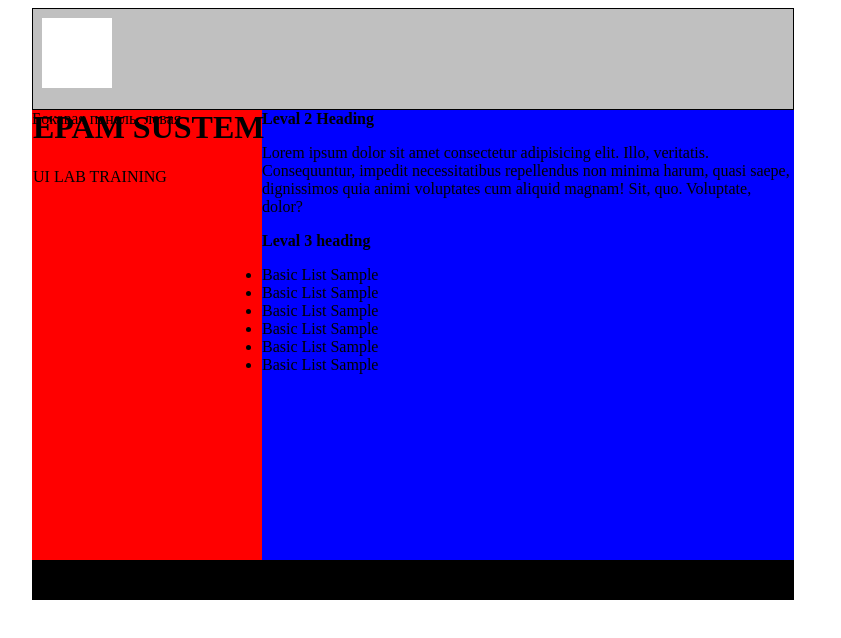
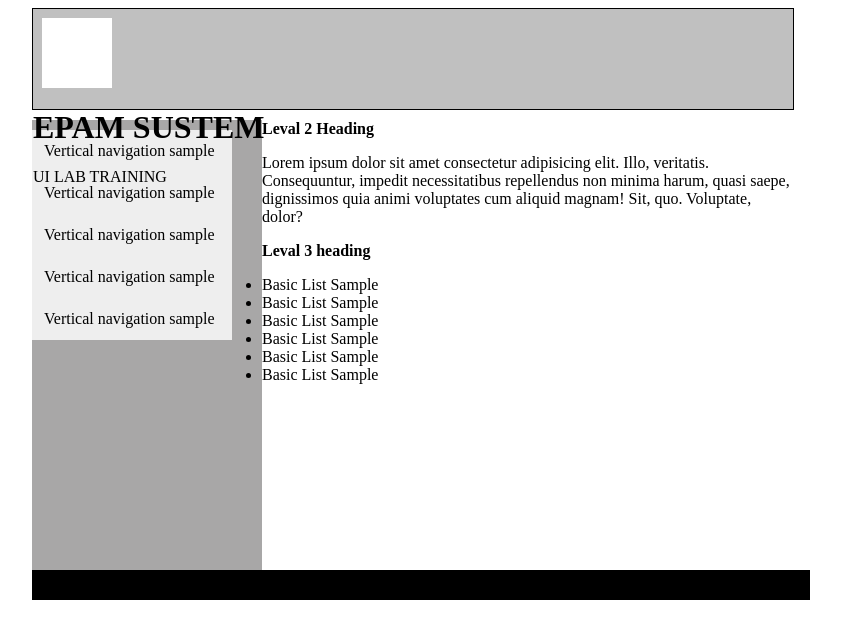
Before and after one commit to DarthVader94/LVL1, a plain HTML site: page index.html in a window 1280 px wide. Shown: the whole page, without its empty margins (23-864 px from the left). Drawn offline with Linux system fonts and the light colour scheme.

Commit message:
текст шапки сместился вниз и бокавая панель не могу ее отлепить от краёв ну и контент

```diff
--- a/css/style.css
+++ b/css/style.css
@@ -11,6 +11,7 @@ body {
    height: 100px;
    width: 760px;
    background-color: silver;
+   margin-bottom: 10px;
 
 }
 
@@ -22,24 +23,44 @@ body {
    margin:9px;
 }
 
-.text-block {
-   right: 20px;
+.text-header {
+   color: black
 }
 
-.saidbar {
+.aside {
    height: 450px;
    width: 230px;
-   background-color: red;
+   background-color: rgb(168, 167, 167);
    /*text-decoration: underline;*/
    cursor: pointer;
    float: left;
 }
 
+.vertical-menu {
+   width: 200px;
+   margin-top: 10px
+}
+
+.vertical-menu a {
+   background-color: #eee;
+   color: black;
+   display: block;
+   padding: 12px;
+   text-decoration: none;
+
+}
+
+.vertical-menu a:hover {
+   background-color: #ccc;
+}
+
+
 .main {
    width: 762px;
    height: 450px;
-   background-color:blue;
+   background-color:white;
    right: auto;
+   text-align: left;
 }
 
 
@@ -50,7 +71,8 @@ font-family: ;
 }
 
 .footer {
-   height: 40px;
-   width: 762px;
+   height: 30px;
+   width: 778px;
    background-color: black;
+
 }
--- a/index.html
+++ b/index.html
@@ -19,18 +19,25 @@
             </div>
             <div class="nav"></div>
         </div>
-        <div class="saidbar">Бокавая панель, левая</div>
+        <div class="aside">
+            <div class="vertical-menu">
+
+                <a href="#">Vertical navigation sample</a>
+                <a href="#">Vertical navigation sample</a>
+                <a href="#">Vertical navigation sample</a>
+                <a href="#">Vertical navigation sample</a>
+                <a href="#">Vertical navigation sample</a>
+            </div>
+        </div>
 
         <div class="main">
-            <div class="text-content">
-                <b>Leval 2 Heading</b>
-                <p class="main-text">Lorem ipsum dolor sit amet consectetur adipisicing elit. Illo, veritatis.
-                    Consequuntur,
-                    impedit
-                    necessitatibus repellendus non minima harum, quasi saepe, dignissimos quia animi voluptates cum
-                    aliquid
-                    magnam! Sit, quo. Voluptate, dolor?</p>
 
+            <b>Leval 2 Heading</b>
+            <p class="main-text">Lorem ipsum dolor sit amet consectetur adipisicing elit. Illo, veritatis. Consequuntur,
+                impedit
+                necessitatibus repellendus non minima harum, quasi saepe, dignissimos quia animi voluptates cum aliquid
+                magnam! Sit, quo. Voluptate, dolor?</p>
+            <div>
                 <b>Leval 3 heading</b>
                 <ul>
                     <li>Basic List Sample</li>
```
